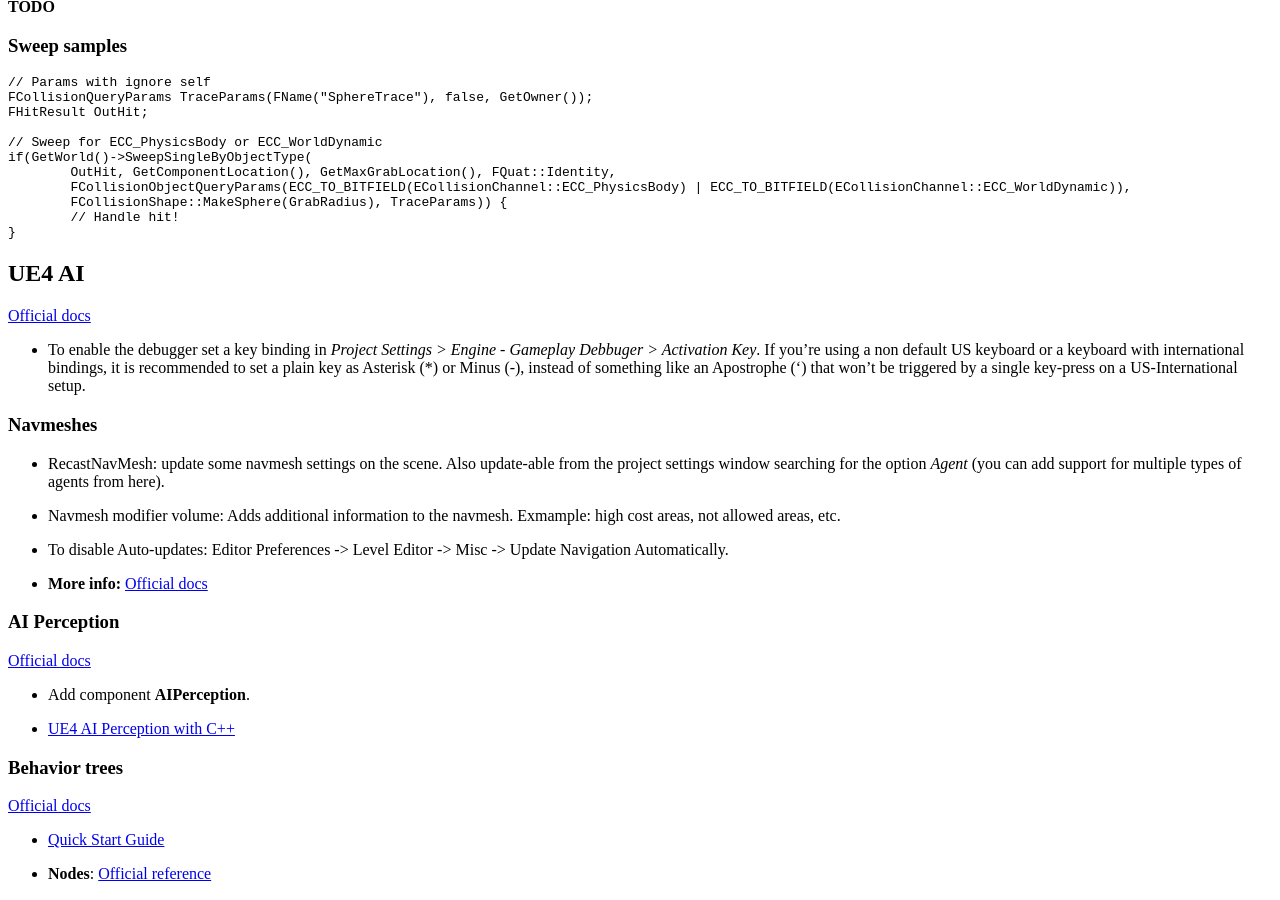
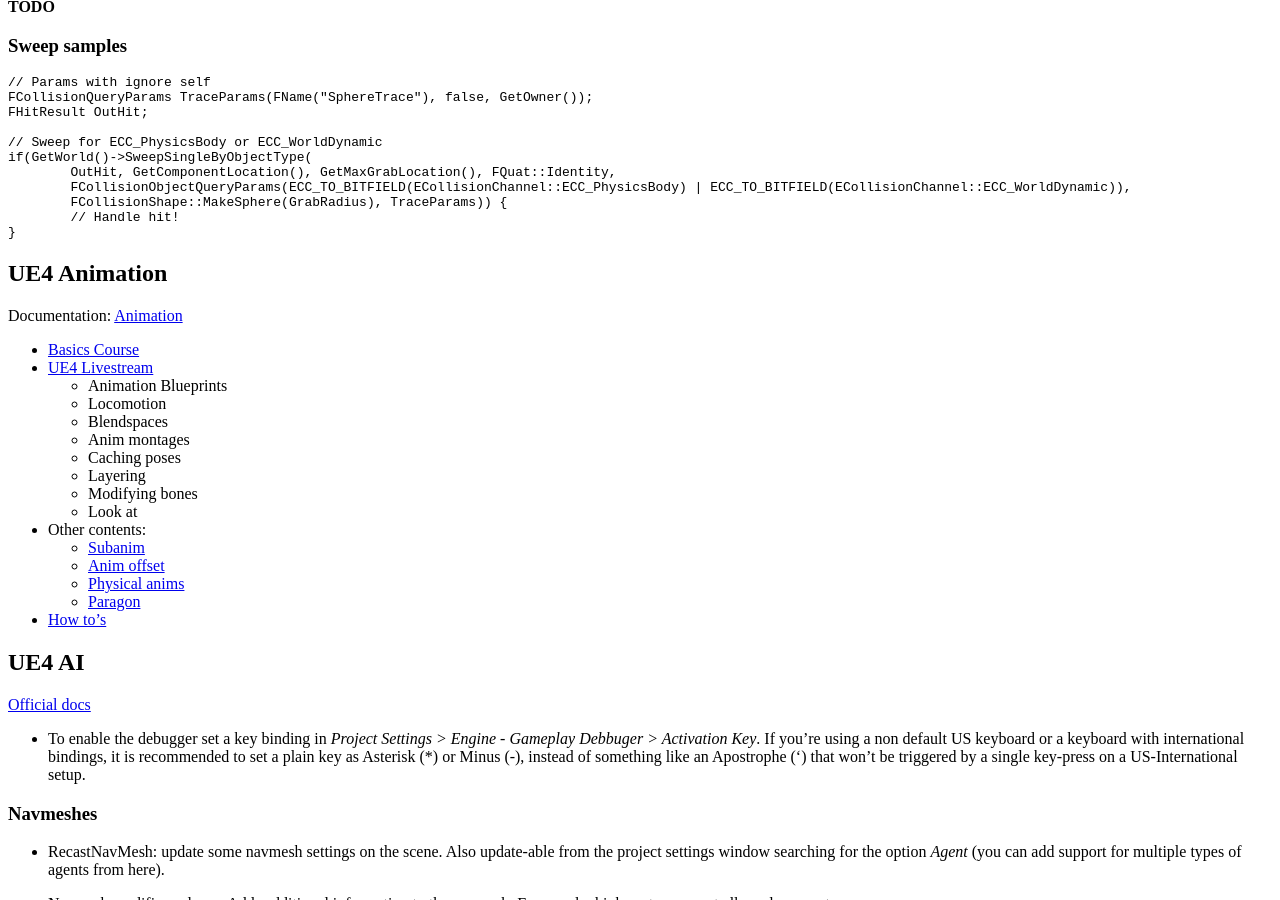
Before and after one commit to equilaterus/wikilaterus, a Jekyll site: the page built from wiki/Videogames-UE4-Development.md, in a window 1280 px wide and 900 px high, scrolled down 1305 px. Built offline with Jekyll 4.4.1, drawn with Linux system fonts in a browser that asks for light colours; nearby versions of some CDN libraries; a style sheet for code colours, icons or effects is not loaded.

Commit message:
UE4 Animation contents
Co-Authored-By: Edwin Osorio <30908546+edwin1106@users.noreply.github.com>
Co-Authored-By: Juan Felipe Cañizares Corrales <pipecaniza@outlook.com>

````diff
--- a/wiki/Videogames-UE4-Development.md
+++ b/wiki/Videogames-UE4-Development.md
@@ -86,6 +86,27 @@
 }
 ```
 
+## UE4 Animation
+
+Documentation: [Animation](https://docs.unrealengine.com/en-US/Engine/Animation/index.html)
+
+* [Basics Course](https://www.youtube.com/watch?v=-slbsR_WWAE&list=PLL0cLF8gjBpqpCGt9ayn4Ip1p6kvgXYi2)
+* [UE4 Livestream](https://www.youtube.com/watch?v=YVC-DL9Ibf0)
+  * Animation Blueprints
+  * Locomotion
+  * Blendspaces
+  * Anim montages
+  * Caching poses
+  * Layering
+  * Modifying bones
+  * Look at
+* Other contents:
+  * [Subanim](https://docs.unrealengine.com/en-US/Engine/Animation/AnimHowTo/SubAnimInstance/index.html)
+  * [Anim offset](https://docs.unrealengine.com/en-US/Engine/Animation/AnimHowTo/AimOffset/index.html)
+  * [Physical anims](https://www.youtube.com/watch?v=N1tDjbFXeOo)
+  * [Paragon](https://www.youtube.com/watch?v=YlKA22Hzerk)
+* [How to's](https://docs.unrealengine.com/en-US/Engine/Animation/AnimHowTo/index.html)
+
 ## UE4 AI
 
 [Official docs](https://docs.unrealengine.com/en-US/Engine/ArtificialIntelligence/index.html)
````
